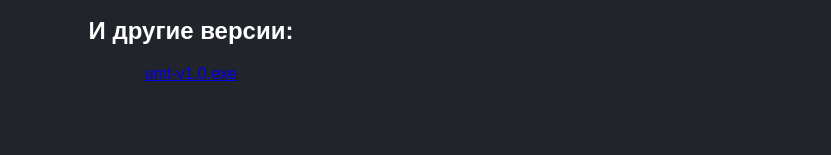
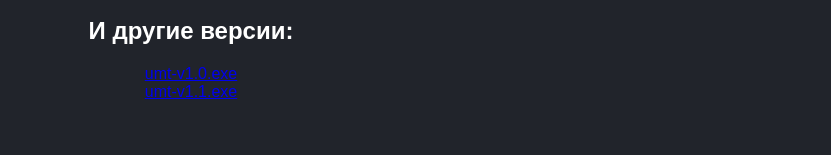
Before and after one commit to Vova123652/umt-website, a plain HTML site: page index-ru.html in a window 1280 px wide. Shown: the part 199-354 px from the top of the page, without its empty margins (449-1280 px from the left). Drawn offline with Linux system fonts and the light colour scheme.

Commit message:
Update index-ru.html
add new file

```diff
--- a/index-ru.html
+++ b/index-ru.html
@@ -44,7 +44,8 @@
     <script>
         // Массив ссылок на файлы в Dropbox
         const files = [
-            { name: "umt-v1.0.exe", url: "https://www.dropbox.com/s/6eb7188g1svx4b9/umt-v1.0.exe?dl=1" }
+            { name: "umt-v1.0.exe", url: "https://www.dropbox.com/s/6eb7188g1svx4b9/umt-v1.0.exe?dl=1" },
+            {name: "umt-v1.1.exe", url: "https://www.dropbox.com/scl/fi/3tvmg6r2zjreqgiqtq7ml/umt-v1.1.exe?rlkey=ol0gsntezdvdji5a6vj8e339l&dl=1" }
         ];
 
         const fileList = document.getElementById("file-list");
```
